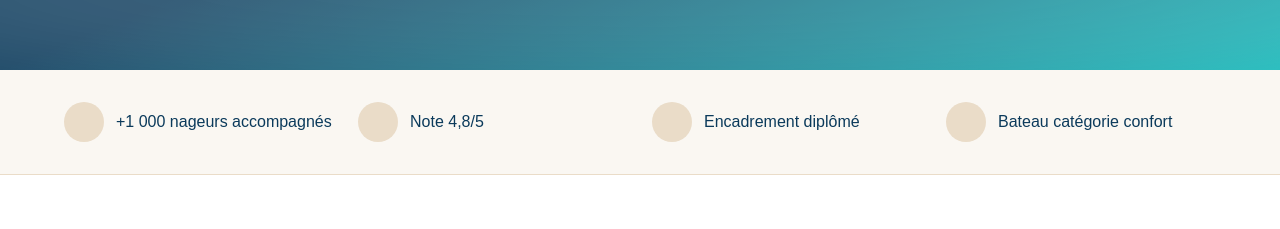
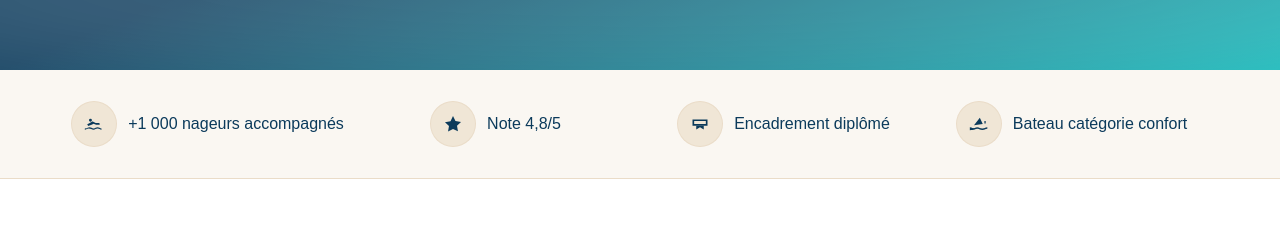
Before and after one commit to ArnaudVarela/DolphinSataya, a Next.js app: page / in a window 1280 px wide. Shown: the part 521-750 px from the top of the page. Built offline with nearby package versions, Linux system fonts and the light colour scheme.

Commit message:
Update TrustBar.tsx

```diff
--- a/app/components/TrustBar.tsx
+++ b/app/components/TrustBar.tsx
@@ -1 +1,68 @@
-import { trust as trustItems } from "../data/home"; export default function TrustBar(){return(<section className='border-b border-[#EADCC8] bg-[#FAF7F2]'><div className='mx-auto grid max-w-[1200px] grid-cols-1 md:grid-cols-4 gap-6 px-6 py-8'>{trustItems.map((txt,i)=>(<div key={i} className='flex items-center gap-3'><div className='h-10 w-10 rounded-full bg-[#EADCC8]' /><div className='text-[#0B3A5B]'>{txt}</div></div>))}</div></section>);}
+// app/components/TrustBar.tsx
+/* eslint-disable @next/next/no-img-element */
+type Item = { label: string; Icon: (props: React.SVGProps<SVGSVGElement>) => JSX.Element };
+
+const IconSwimmer = (p: React.SVGProps<SVGSVGElement>) => (
+  <svg viewBox="0 0 24 24" aria-hidden="true" {...p}>
+    <path fill="currentColor" d="M6 7.5a1.75 1.75 0 1 0 3.5 0A1.75 1.75 0 0 0 6 7.5ZM2 17.25c1.9 0 2.85-1.25 4.75-1.25s2.85 1.25 4.75 1.25S14.35 16 16.25 16s2.85 1.25 4.75 1.25v1.5c-1.9 0-2.85-1.25-4.75-1.25s-2.85 1.25-4.75 1.25S7.65 17.5 5.75 17.5 2.9 18.75 1 18.75v-1.5c.37 0 .69-.01 1-.01Z"/>
+    <path fill="currentColor" d="M3.25 12.5c2.2-.9 4.2-1.9 6.14-3.27.5-.36 1.17-.39 1.7-.08l2.35 1.35c.39.23.83.35 1.28.35h2.98c.61 0 1.1.49 1.1 1.1v.9h-4.09a3.6 3.6 0 0 1-1.77-.46l-1.23-.7c-2.18 1.22-4.4 2.1-6.9 2.79l-.56-1.98Z"/>
+  </svg>
+);
+
+const IconStar = (p: React.SVGProps<SVGSVGElement>) => (
+  <svg viewBox="0 0 24 24" aria-hidden="true" {...p}>
+    <path fill="currentColor" d="m12 2.5 2.97 6.02 6.65.97-4.81 4.69 1.14 6.64L12 17.98l-5.95 3.14 1.14-6.64-4.81-4.69 6.65-.97L12 2.5Z"/>
+  </svg>
+);
+
+const IconDiploma = (p: React.SVGProps<SVGSVGElement>) => (
+  <svg viewBox="0 0 24 24" aria-hidden="true" {...p}>
+    <path fill="currentColor" d="M3 6.5h18v7.5H3V6.5Zm2 2v3.5h14V8.5H5Z"/>
+    <path fill="currentColor" d="M7.5 18.5 12 16l4.5 2.5V14H7.5v4.5Z"/>
+  </svg>
+);
+
+const IconBoat = (p: React.SVGProps<SVGSVGElement>) => (
+  <svg viewBox="0 0 24 24" aria-hidden="true" {...p}>
+    <path fill="currentColor" d="M4 17.5c3 0 3-1.5 6-1.5s3 1.5 6 1.5 3-1.5 6-1.5v1.75c-3 0-3 1.5-6 1.5s-3-1.5-6-1.5-3 1.5-6 1.5S1 19.75 1 19.75V16c3 0 3 1.5 6 1.5Z"/>
+    <path fill="currentColor" d="M6 13.5l10.5-1.5L13 4.5 6 13.5Zm12.5-2.2 1.5.2V8.5h-1.5v2.8Z"/>
+  </svg>
+);
+
+const items: Item[] = [
+  { label: "+1 000 nageurs accompagnés", Icon: IconSwimmer },
+  { label: "Note 4,8/5",                   Icon: IconStar    },
+  { label: "Encadrement diplômé",         Icon: IconDiploma },
+  { label: "Bateau catégorie confort",    Icon: IconBoat    },
+];
+
+export default function TrustBar() {
+  return (
+    <section className="bg-[#FAF7F2] border-b border-[#EADCC8]">
+      <div className="mx-auto max-w-[1200px] px-6 py-8">
+        <ul
+          className="
+            grid grid-cols-2 gap-y-6
+            md:grid-cols-4 md:gap-y-0
+            place-items-center
+          "
+        >
+          {items.map(({label, Icon}) => (
+            <li key={label} className="flex items-center gap-3 md:justify-center">
+              <span
+                className="
+                  inline-flex h-11 w-11 items-center justify-center
+                  rounded-full bg-[#F0E6D6] ring-1 ring-[#EADCC8] text-[#0B3A5B]
+                "
+                aria-hidden
+              >
+                <Icon className="h-5 w-5" />
+              </span>
+              <span className="text-[#0B3A5B] font-medium">{label}</span>
+            </li>
+          ))}
+        </ul>
+      </div>
+    </section>
+  );
+}
```
